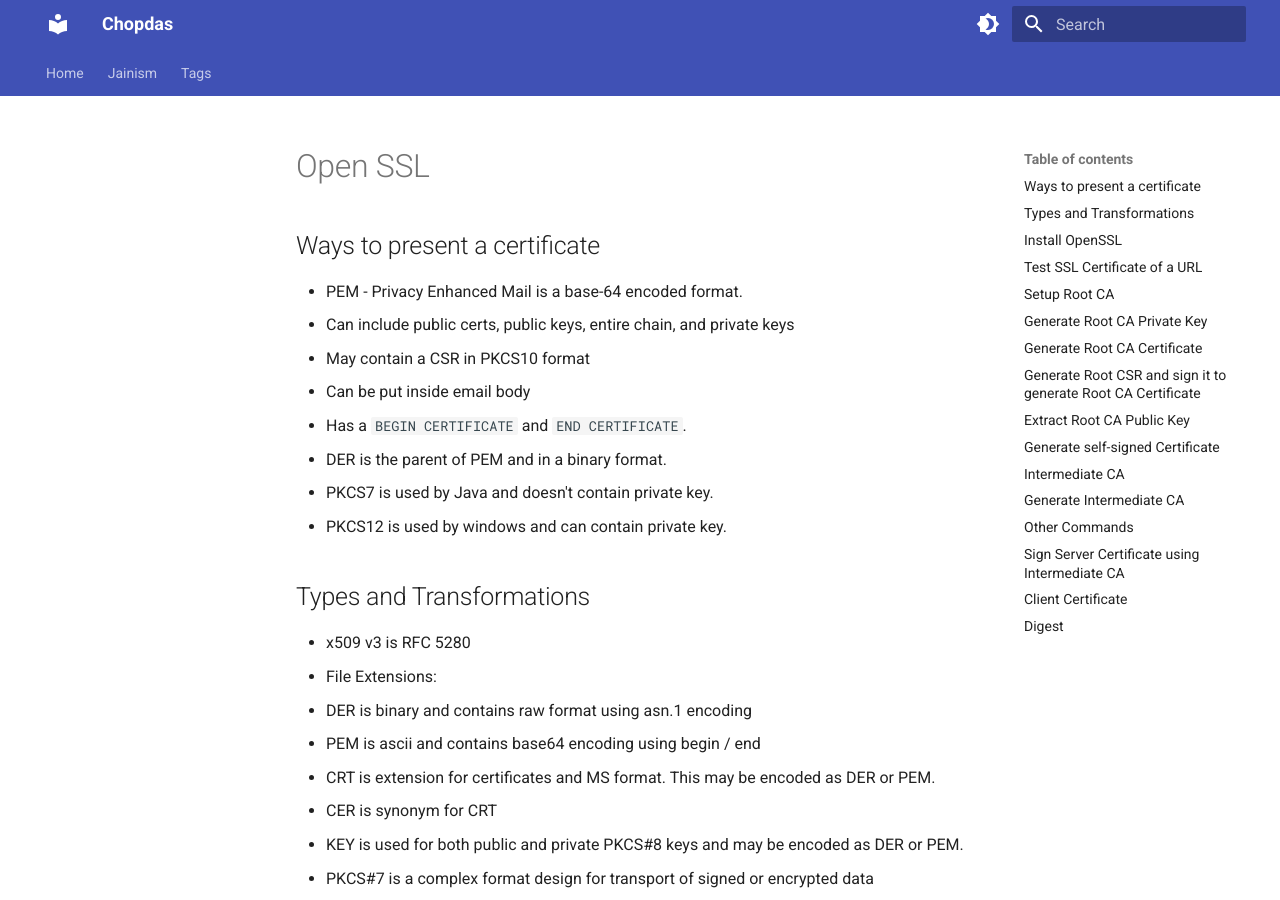
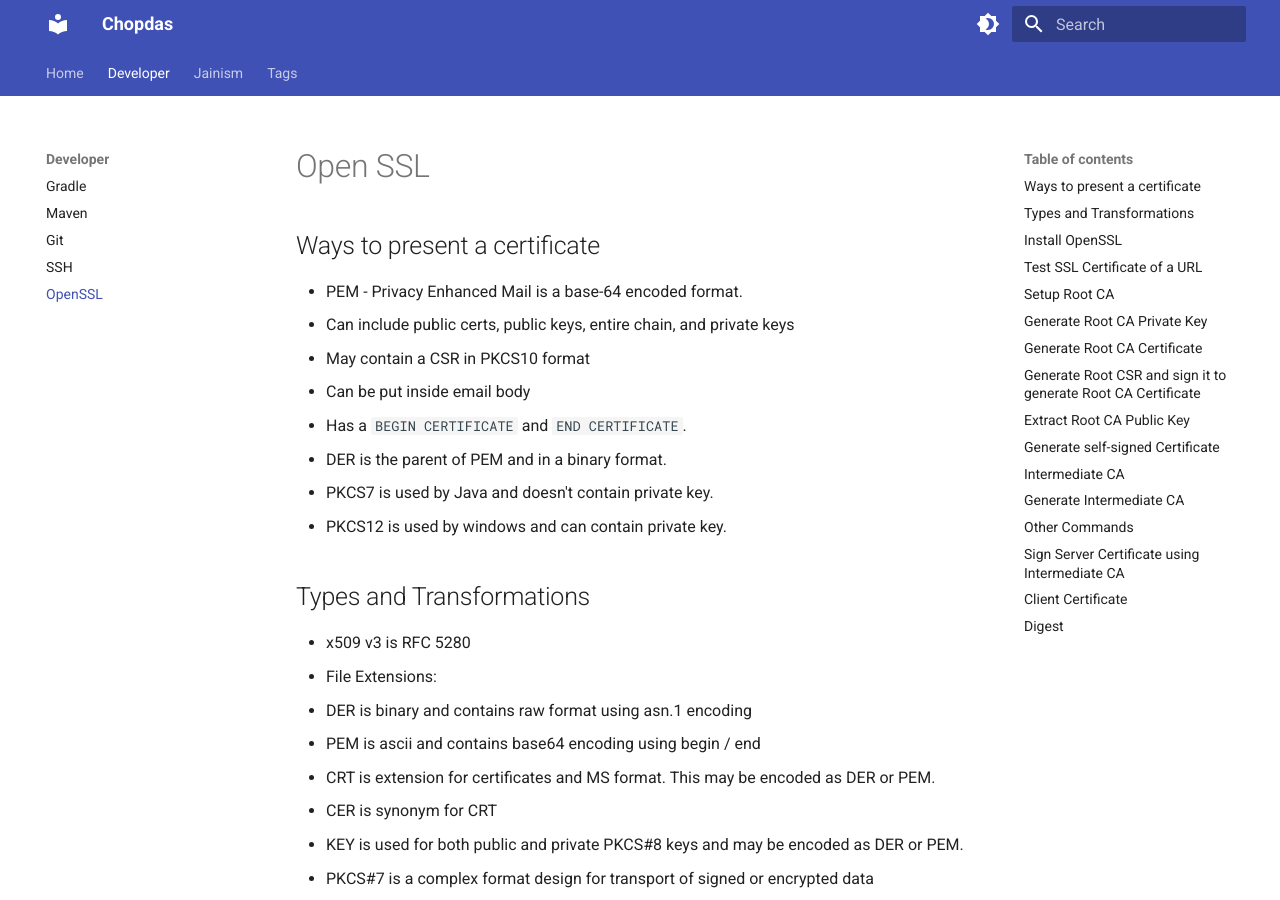
Before and after one commit to chopdas/chopdas.github.io, an MkDocs documentation site: the page built from docs/developer/openssl.md, in a window 1280 px wide and 900 px high. Built offline with MkDocs 1.6.1 and Material for MkDocs 9.7.7, drawn with Linux system fonts in a browser that asks for light colours; the version menu is left out.

Commit message:
doc: added developer images

```diff
--- a/mkdocs.yml
+++ b/mkdocs.yml
@@ -70,6 +70,12 @@ nav:
     - index.md
     #- Getting Started: getting-started.md
     #- Navigation Features: navigation-features.md
+  - Developer:
+    - Gradle: developer/gradle.md
+    - Maven: developer/maven.md
+    - Git: developer/git.md
+    - SSH: developer/ssh.md
+    - OpenSSL: developer/openssl.md
   - Jainism:
     - Aarti: jainism/aarti.md
     - Logassa: jainism/logassa-stotra.md
```
Also changed, not shown: docs/developer/images/image-20200909230211855.png (added), docs/developer/images/image-20200909230236102.png (added), docs/developer/images/image-20200909230253065.png (added), docs/developer/images/image-20210118193911270.png (added), docs/developer/images/image-20210118194151892.png (added), docs/developer/images/image-20210118194347704.png (added).
